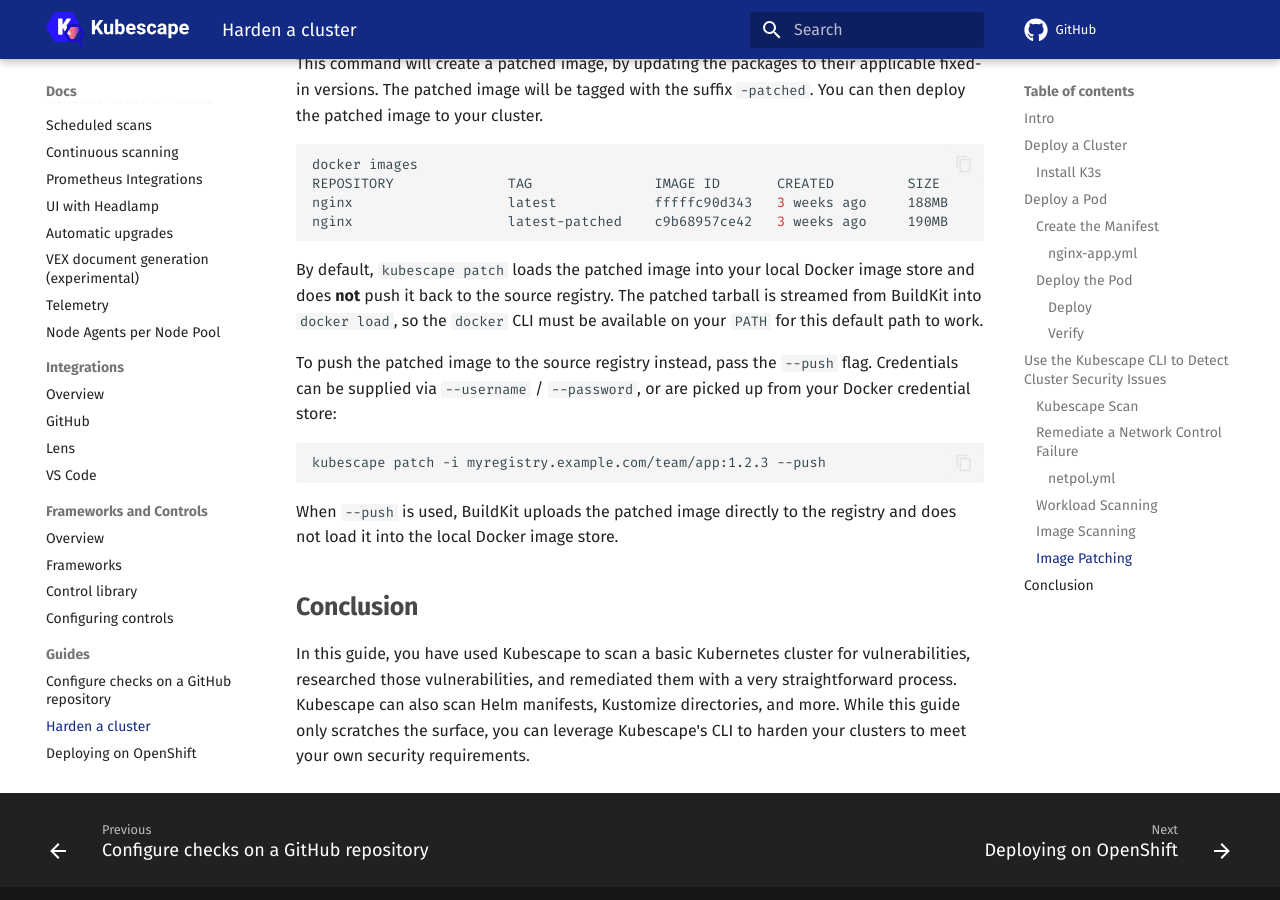
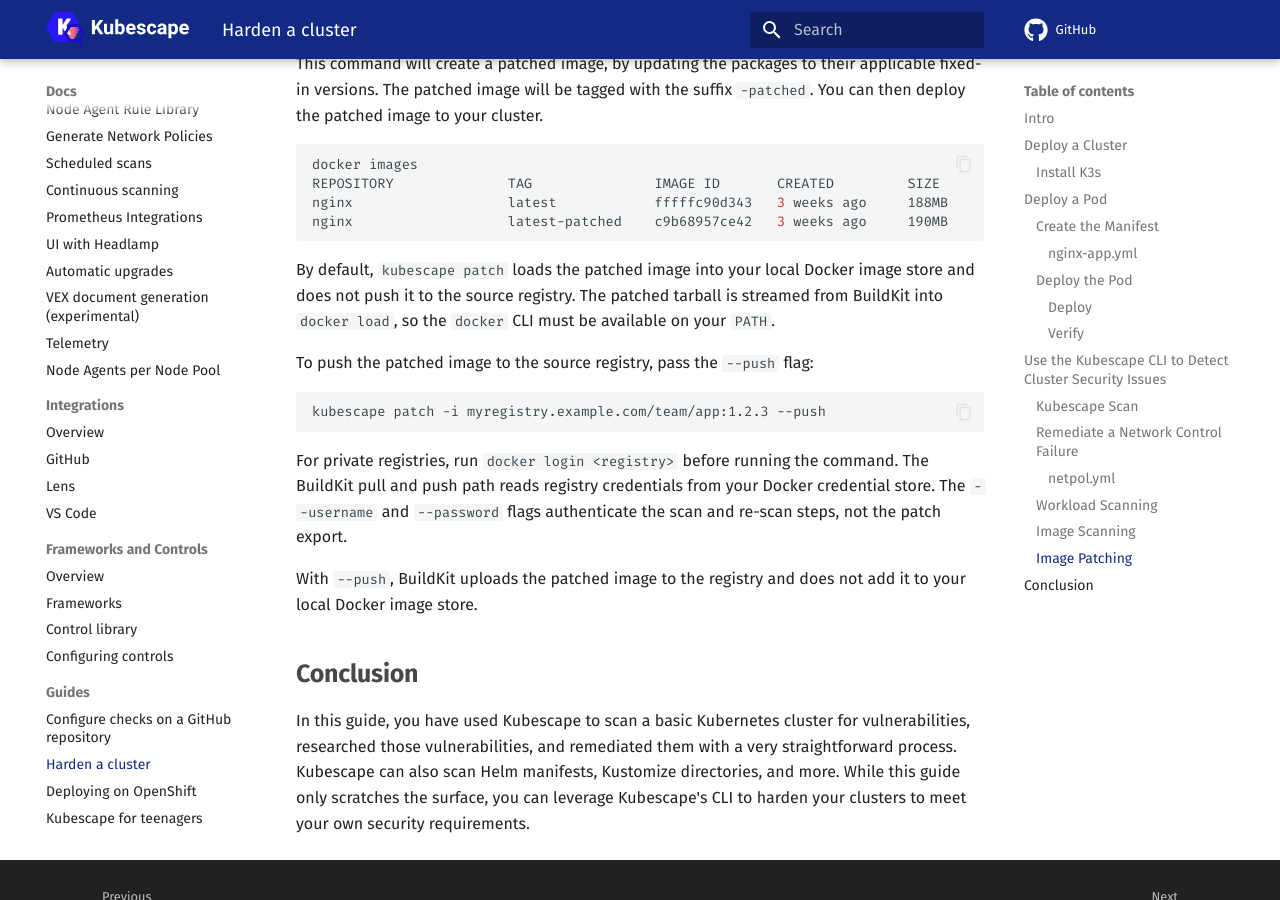
Before and after one commit to kubescape/kubescape.io, an MkDocs documentation site: the page built from docs/docs/guides/kubescape-cli/index.md, in a window 1280 px wide and 900 px high, scrolled down 10414 px. Built offline with MkDocs 1.6.1 and Material for MkDocs 9.7.7, drawn with Linux system fonts in a browser that asks for light colours; comment, search, counter and statistics services are not loaded.

Commit message:
Update docs
Signed-off-by: yugal07 <yashsadhwani544@gmail.com>

````diff
--- a/docs/docs/guides/kubescape-cli/index.md
+++ b/docs/docs/guides/kubescape-cli/index.md
@@ -259,15 +259,17 @@
 nginx                   latest-patched    c9b68957ce42   3 weeks ago     190MB
 ```
 
-By default, `kubescape patch` loads the patched image into your local Docker image store and does **not** push it back to the source registry. The patched tarball is streamed from BuildKit into `docker load`, so the `docker` CLI must be available on your `PATH` for this default path to work.
+By default, `kubescape patch` loads the patched image into your local Docker image store and does not push it to the source registry. The patched tarball is streamed from BuildKit into `docker load`, so the `docker` CLI must be available on your `PATH`.
 
-To push the patched image to the source registry instead, pass the `--push` flag. Credentials can be supplied via `--username` / `--password`, or are picked up from your Docker credential store:
+To push the patched image to the source registry, pass the `--push` flag:
 
 ```shell
 kubescape patch -i myregistry.example.com/team/app:1.2.3 --push
 ```
 
-When `--push` is used, BuildKit uploads the patched image directly to the registry and does not load it into the local Docker image store.
+For private registries, run `docker login <registry>` before running the command. The BuildKit pull and push path reads registry credentials from your Docker credential store. The `--username` and `--password` flags authenticate the scan and re-scan steps, not the patch export.
+
+With `--push`, BuildKit uploads the patched image to the registry and does not add it to your local Docker image store.
 
 
 ## Conclusion
````
Also changed, not shown: docs/blog/posts/kubescape-3-image-patching/index.md (+1 -1 lines).
